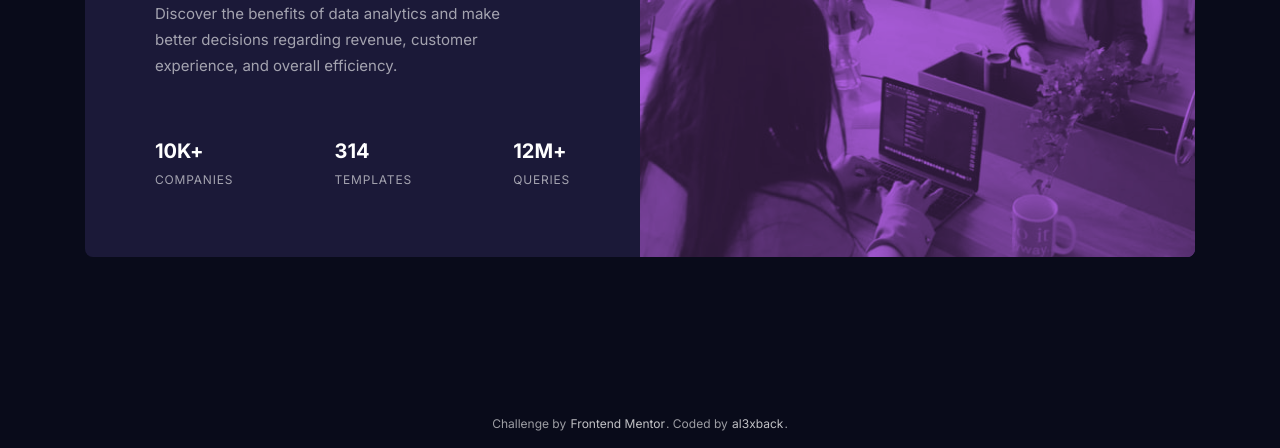
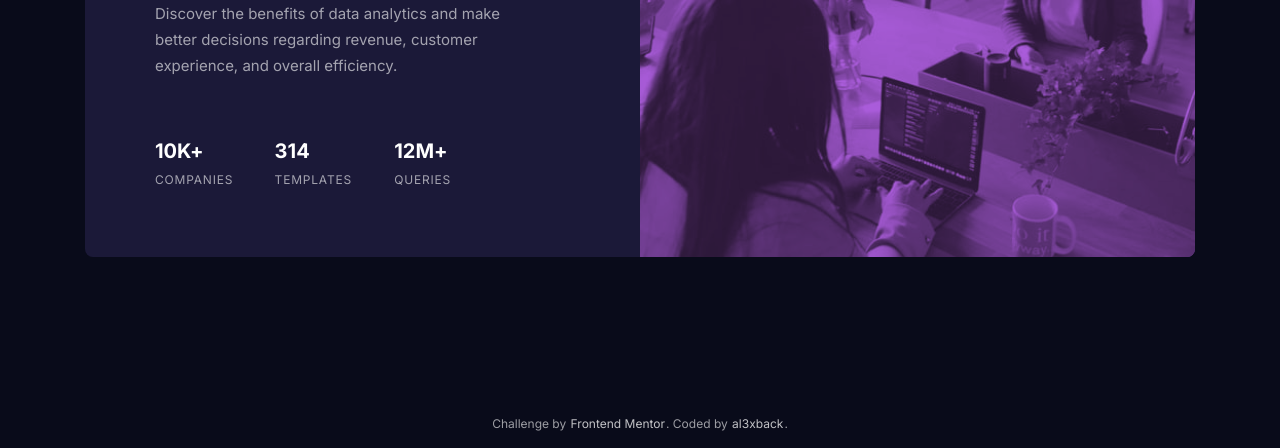
Before and after one commit to al3xback/fmentor-stats-preview-flex, a website: page index.html in a window 1280 px wide. Shown: the part 352-800 px from the top of the page. Drawn offline with Linux system fonts and the light colour scheme.

Commit message:
matched the design

```diff
--- a/scss/components/_card.scss
+++ b/scss/components/_card.scss
@@ -114,7 +114,10 @@
 	.card__stats-list {
 		@include mix.flex-direction(row);
 		@include mix.flex-wrap(wrap);
-		@include mix.justify-content(space-between);
 		gap: func.em(30, var.$font-size-primary);
 	}
+
+	.card__stats-list-item {
+		min-width: func.em(112, var.$font-size-primary);
+	}
 }
```
Also changed, not shown: css/main.css, 1 other file.
